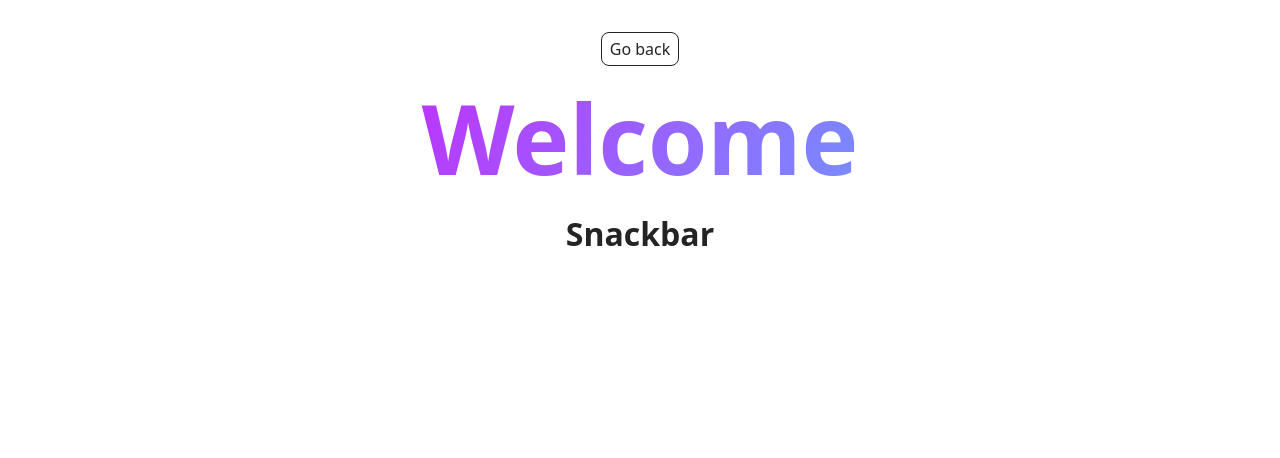
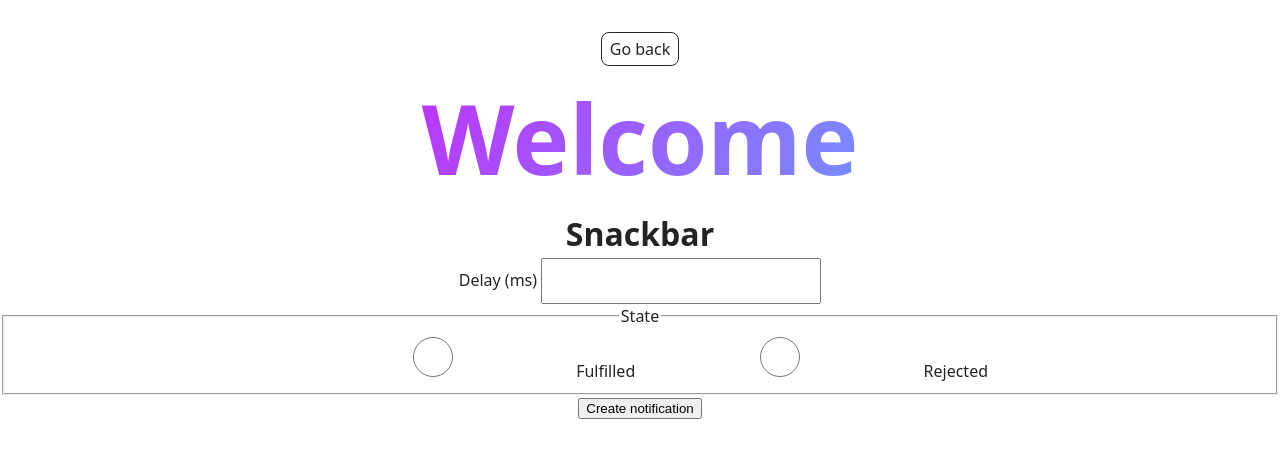
Before and after one commit to Vasyl-Khaiitov/goit-js-hw-10, a website built with Vite: page src/2-snackbar.html in a window 1280 px wide. Built offline with nearby package versions, Linux system fonts and the light colour scheme.

Commit message:
Update 2-snackbar.html

```diff
--- a/src/2-snackbar.html
+++ b/src/2-snackbar.html
@@ -19,6 +19,26 @@
         <span class="main-title-gradient">Welcome</span> Snackbar
       </h1>
     </div>
+      <form class="form">
+        <label class="label-delay">
+            Delay (ms)
+            <input class="input-delay" type="number" name="delay" required />
+        </label>
+
+        <fieldset>
+            <legend>State</legend>
+            <label>
+                <input type="radio" name="state" value="fulfilled" required />
+                Fulfilled
+            </label>
+            <label>
+                <input type="radio" name="state" value="rejected" required />
+                Rejected
+            </label>
+        </fieldset>
+
+        <button type="submit">Create notification</button>
+    </form>
   </main>
   <script type="module" src="./js/2-snackbar.js"></script>
 </body>
```
